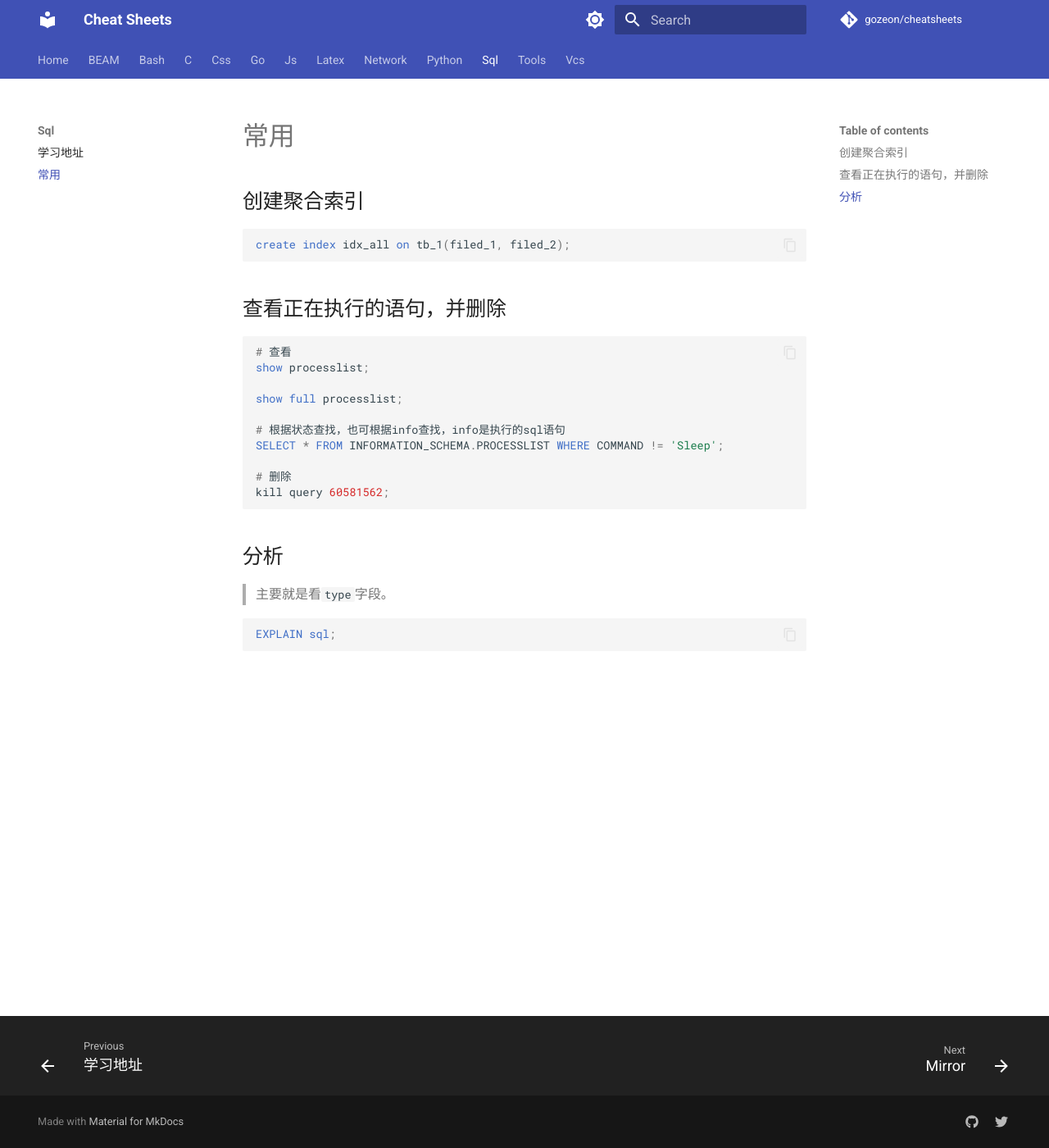
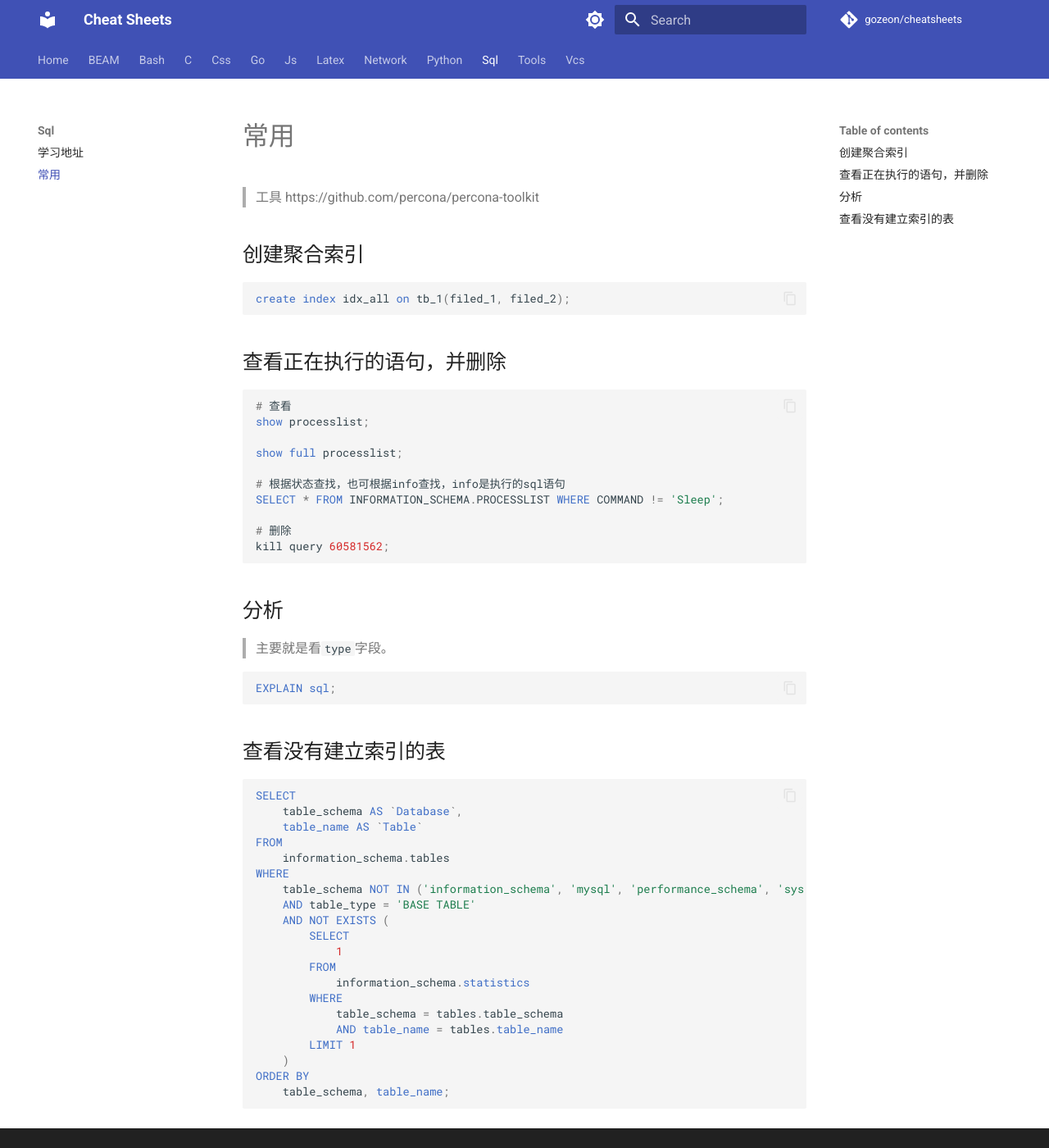
Before and after one commit to gozeon/cheatsheets, an MkDocs documentation site: the page built from docs/sql/常用.md, in a window 1280 px wide and 1400 px high. Shown: the whole window at 82% size. Built offline with MkDocs 1.6.1 and Material for MkDocs 9.7.7, drawn with Linux system fonts in a browser that asks for light colours; comment, search, counter and statistics services are not loaded.

Commit message:
Update 常用.md

````diff
--- a/docs/sql/常用.md
+++ b/docs/sql/常用.md
@@ -1,3 +1,4 @@
+> 工具 https://github.com/percona/percona-toolkit
 
 ## 创建聚合索引
 
@@ -27,3 +28,28 @@ kill query 60581562;
 ```sql
 EXPLAIN sql;
 ```
+
+## 查看没有建立索引的表
+
+```sql
+SELECT
+    table_schema AS `Database`,
+    table_name AS `Table`
+FROM
+    information_schema.tables
+WHERE
+    table_schema NOT IN ('information_schema', 'mysql', 'performance_schema', 'sys') -- 排除系统数据库
+    AND table_type = 'BASE TABLE'
+    AND NOT EXISTS (
+        SELECT
+            1
+        FROM
+            information_schema.statistics
+        WHERE
+            table_schema = tables.table_schema
+            AND table_name = tables.table_name
+        LIMIT 1
+    )
+ORDER BY
+    table_schema, table_name;
+```
````
